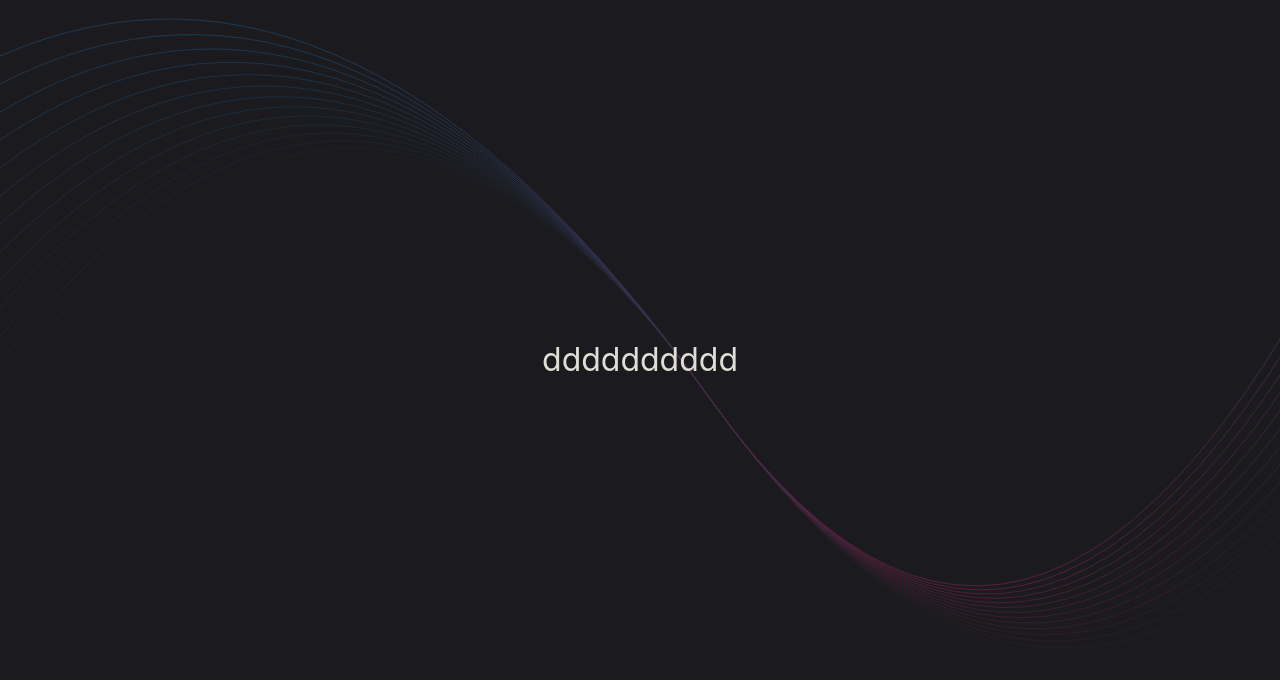
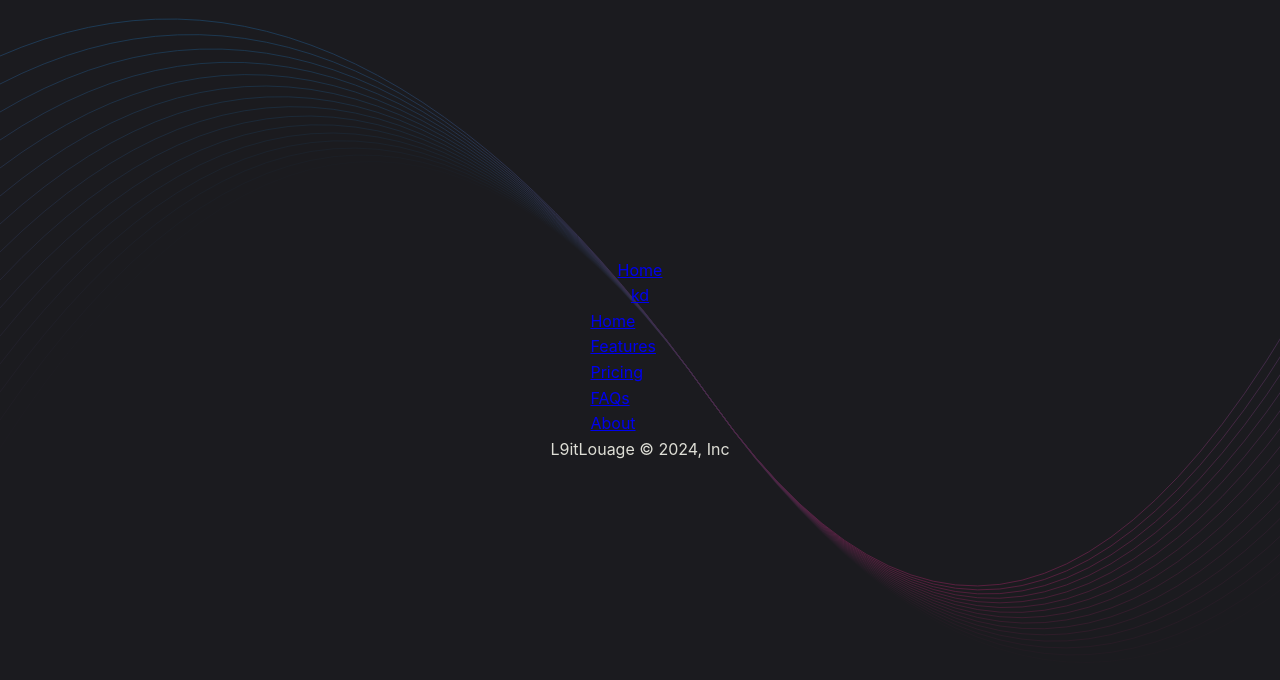
Before and after one commit to louamlemjid/l9itlouage-electron-app, a React (Vite) app in the folder src/renderer/: page / in a window 1280 px wide. Shown: the top 680 px of the page. Built offline with nearby package versions, Linux system fonts and the light colour scheme.

Commit message:
react-router-dom v6.4

```diff
--- a/package.json
+++ b/package.json
@@ -21,7 +21,7 @@
     "@electron-toolkit/preload": "^3.0.0",
     "@electron-toolkit/utils": "^3.0.0",
     "mongoose": "^8.3.0",
-    "react-router-dom": "^5.3.4"
+    "react-router-dom": "6.4"
   },
   "devDependencies": {
     "@electron-toolkit/eslint-config": "^1.0.2",
--- a/src/renderer/src/App.jsx
+++ b/src/renderer/src/App.jsx
@@ -1,19 +1,25 @@
-import Versions from './components/Versions'
-import electronLogo from './assets/electron.svg'
-import {BrowserRouter as Router,Route,Switch} from "react-router-dom"
+
+import { BrowserRouter ,Routes, Route, Link } from 'react-router-dom';
+
+import Footer from './components/Footer';
 
 function App() {
-  const ipcHandle = () => window.electron.ipcRenderer.send('ping')
+
 
   return (
     <>
-
-      <Router>
-        <Route path="/"></Route>
-      <h1>dddddddddd</h1>
-      </Router>
+      <BrowserRouter>
+        <Link to="/">Home</Link> {/* Changed the link text */}
+        <Link to="hi">kd</Link> {/* Changed the link text */}
+        <Routes>
+          <Route index path="/" element={<Footer/>} />
+          <Route  path="hi" element={<h1>ddddddddddd</h1>} />
+        </Routes>
+      </BrowserRouter>
+      {/* Moved Footer outside of Router */}
+      {/* <Footer /> */}
     </>
-  )
+  );
 }
 
-export default App
+export default App;
--- /dev/null
+++ b/src/renderer/src/components/Footer.jsx
@@ -0,0 +1,17 @@
+function currentYear(){
+    return new Date().getFullYear();
+}
+const Footer=()=>{
+    return(<footer>
+      <ul className="nav justify-content-center border-bottom border-top pb-3 mb-3">
+        <li className="nav-item"><a href="#" className="nav-link px-2 text-dark">Home</a></li>
+        <li className="nav-item"><a href="#" className="nav-link px-2 text-dark">Features</a></li>
+        <li className="nav-item"><a href="#" className="nav-link px-2 text-dark">Pricing</a></li>
+        <li className="nav-item"><a href="#" className="nav-link px-2 text-dark">FAQs</a></li>
+        <li className="nav-item"><a href="#" className="nav-link px-2 text-dark">About</a></li>
+      </ul>
+      <p className="text-center fs-4 text-dark">L9itLouage © {currentYear()}, Inc</p>
+
+    </footer>)
+}
+export default Footer;
```
Also changed, not shown: 1 other file (tests, documents, lock files or other folders).
